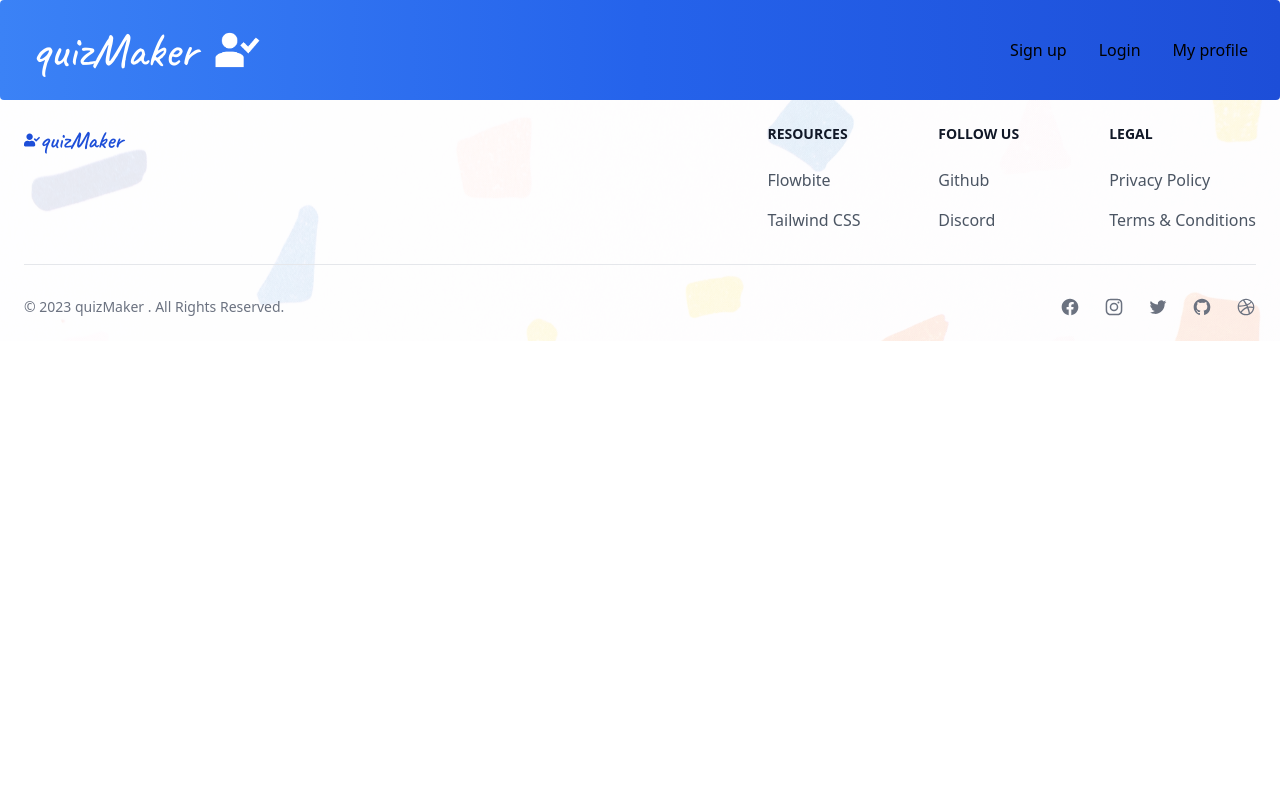
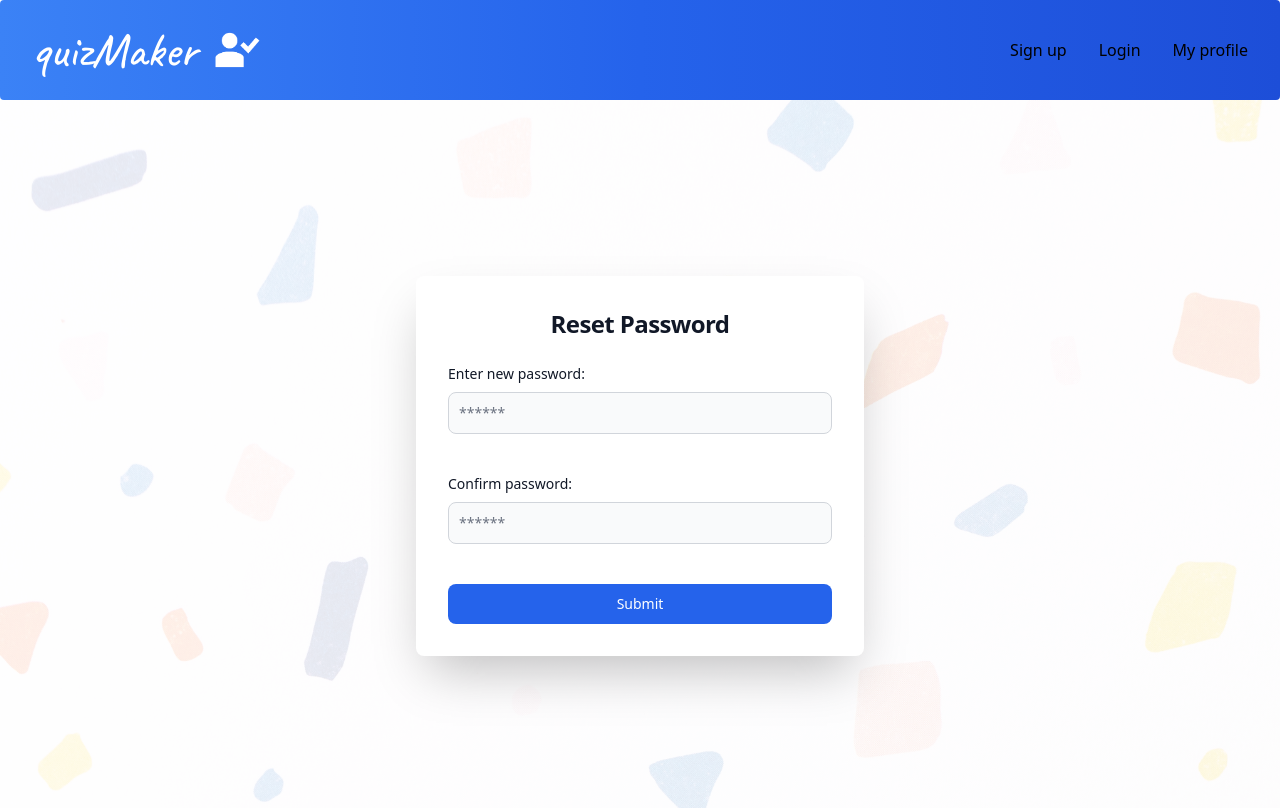
Before and after one commit to enanesh/quizmaker, a React (Create React App) app in the folder client/: page /newpassword in a window 1280 px wide. Shown: the top 808 px of the page. Built offline with nearby package versions, Linux system fonts and the light colour scheme.

Commit message:
Changes to NewPassword component

```diff
--- a/client/src/App.js
+++ b/client/src/App.js
@@ -16,6 +16,8 @@ import Footer from "./components/Footer";
 import Login from "./components/Login";
 import PasswordForm from "./components/PasswordForm";
 import ProfileSettings from "./components/ProfileSettings";
+import ResetPassword from "./components/NewPassword";
+import NewPassword from "./components/NewPassword";
 
 const httpLink = createHttpLink({
   uri: "/graphql",
@@ -53,7 +55,7 @@ function App() {
           <Route exact path='/login' element={<Login />} />
           <Route exact path='/password' element={<PasswordForm />} />
           <Route exact path='/settings' element={<ProfileSettings />} />
-
+          <Route exact path='/newpassword' element={<NewPassword />} />
           {/* <Route path="/quiz" element={<RenderQuiz />} /> */}
           <Route path="/build" element={<BuildQuiz />} />
         </Routes>
--- /dev/null
+++ b/client/src/components/NewPassword.js
@@ -0,0 +1,71 @@
+import React from 'react'
+
+const NewPassword = () => {
+  return (
+      <section class="bg-gray-50 dark:bg-gray-900 bg-confetti ">
+
+          <div class="flex flex-col items-center  py-44  mx-auto md:h-screen  ">
+              <div class="w-full bg-white rounded-lg shadow-2xl dark:border md:mt-0 sm:max-w-md xl:p-0 dark:bg-gray-800 dark:border-gray-700">
+                  <div class="p-6 space-y-4 md:space-y-6 sm:p-8">
+                      <h1 class="text-xl font-bold leading-tight tracking-tight text-gray-900 md:text-2xl dark:text-white text-center ">
+                          Reset Password
+                      </h1>
+
+                      <div>
+
+
+
+                      </div>
+
+                      <form class="space-y-6 md:space-y-4" action="#">
+                          <div className='pb-6' >
+                              <label
+                                  for="createNewPassword"
+                                  class="block mb-2 text-sm font-medium text-gray-900 dark:text-white"
+                              >
+                                   Enter new password:{" "}
+                              </label>
+                              <input
+                                  type="password"
+                                  name="newpassword"
+                                  id="newPassword"
+                                  class="bg-gray-50 border border-gray-300  text-gray-900 sm:text-sm rounded-lg focus:ring-primary-600 focus:border-primary-600 block w-full p-2.5 dark:bg-gray-700 dark:border-gray-600 dark:placeholder-gray-400 dark:text-white dark:focus:ring-blue-500 dark:focus:border-blue-500"
+                                  placeholder="******"
+                                  required=""
+                              />
+                          </div>
+                          <div className='pb-6' >
+                              <label
+                                  for="password"
+                                  class="block mb-2 text-sm font-medium text-gray-900 dark:text-white"
+                              >
+                                  Confirm password:{" "}
+                              </label>
+                              <input
+                                  type="password"
+                                  name="confirmPassword"
+                                  id="confirmPassword"
+                                  class="bg-gray-50 border border-gray-300  text-gray-900 sm:text-sm rounded-lg focus:ring-primary-600 focus:border-primary-600 block w-full p-2.5 dark:bg-gray-700 dark:border-gray-600 dark:placeholder-gray-400 dark:text-white dark:focus:ring-blue-500 dark:focus:border-blue-500"
+                                  placeholder="******"
+                                  required=""
+                              />
+                          </div>
+
+
+
+                          <button
+                              type="submit"
+                              class="w-full text-white bg-blue-600 hover:bg-red-400 focus:ring-4 focus:outline-none focus:ring-primary-300 font-medium rounded-lg text-sm px-5 py-2.5 text-center dark:bg-primary-600 dark:hover:bg-primary-700 dark:focus:ring-primary-800"
+                          >
+                              Submit
+                          </button>
+
+                      </form>
+                  </div>
+              </div>
+          </div>
+      </section>
+  )
+}
+
+export default NewPassword
--- a/client/src/components/PasswordForm.js
+++ b/client/src/components/PasswordForm.js
@@ -5,22 +5,16 @@ const PasswordForm = () => {
   return (
     <section class="bg-gray-50 dark:bg-gray-900 bg-confetti ">
 
-      <div class="flex flex-wrap justify-center">
-        <div class="w-6/12 sm:w-4/12 px-4">
-          <img src="https://www.creative-tim.com/learning-lab/tailwind-starter-kit/img/team-2-800x800.jpg" alt="..." class="shadow rounded-full max-w-full h-auto align-middle border-none" />
-        </div>
-
-      </div>
       <div class="flex flex-col items-center  py-44  mx-auto md:h-screen  ">
-        <div class="w-full bg-white rounded-lg shadow dark:border md:mt-0 sm:max-w-md xl:p-0 dark:bg-gray-800 dark:border-gray-700">
+        <div class="w-full bg-white rounded-lg shadow-2xl dark:border md:mt-0 sm:max-w-md xl:p-0 dark:bg-gray-800 dark:border-gray-700">
           <div class="p-6 space-y-4 md:space-y-6 sm:p-8">
             <h1 class="text-xl font-bold leading-tight tracking-tight text-gray-900 md:text-2xl dark:text-white text-center ">
-              Reset password
+              Reset  Password
             </h1>
 
             <div>
 
-              <p>Pleaseenter your email adress.You'll receive a link to create a new password via email.</p>
+              <p>Please enter your email adress.You'll receive a link to create a new password via email.</p>
 
             </div>
 
@@ -46,7 +40,7 @@ const PasswordForm = () => {
 
               <button
                 type="submit"
-                class="w-full text-white bg-blue-600 hover:bg-primary-700 focus:ring-4 focus:outline-none focus:ring-primary-300 font-medium rounded-lg text-sm px-5 py-2.5 text-center dark:bg-primary-600 dark:hover:bg-primary-700 dark:focus:ring-primary-800"
+                class="w-full text-white bg-blue-600 hover:bg-red-400 focus:ring-4 focus:outline-none focus:ring-primary-300 font-medium rounded-lg text-sm px-5 py-2.5 text-center dark:bg-primary-600 dark:hover:bg-primary-700 dark:focus:ring-primary-800"
               >
                 Get a New Password
               </button>
--- a/client/src/components/ProfileSettings.js
+++ b/client/src/components/ProfileSettings.js
@@ -47,17 +47,35 @@ const ProfileSettings = () => {
 
                                     <div class="md:col-span-2">
                                         <label for="email">Change Password</label>
-                                        <button class="h-10 border mt-1 w-full bg-blue-500 hover:bg-blue-700 text-white font-bold py-2 px-4 rounded">
+                                        <button class="h-10 border mt-1 w-full bg-blue-600 hover:bg-purple-400 text-white font-bold py-2 px-4 rounded">
                                             Reset Password
                                         </button>
                                     </div>
+
+
+                                    <div class="md:col-span-2">
+
+                                    </div>
+
+                                    <div class="md:col-span-2">
+                                        <label for="full_name">New Password</label>
+                                        <input type="text" name="full_name" id="full_name" class="h-10 border mt-1 rounded px-4 w-full bg-gray-50" value="" placeholder="****" />
+
+                                    </div>
+
+                                    <div class="md:col-span-3">
+                                        <label for="full_name">Confirm Password</label>
+                                        <input type="text" name="full_name" id="full_name" class="h-10 border mt-1 rounded px-4 w-full bg-gray-50" value="" placeholder="****" />
+
+                                    </div>
+
 
 
 
 
                                     <div class="md:col-span-5 text-right">
                                         <div class="inline-flex items-end">
-                                            <button class="bg-blue-500 hover:bg-blue-700 text-white font-bold py-2 px-4 rounded">Submit</button>
+                                            <button class="bg-blue-500 hover:bg-red-400 text-white font-bold py-2 px-4 rounded">Submit</button>
                                         </div>
                                     </div>
 
```
Also changed, not shown: client/src/components/Login.js (+6 -7 lines).
